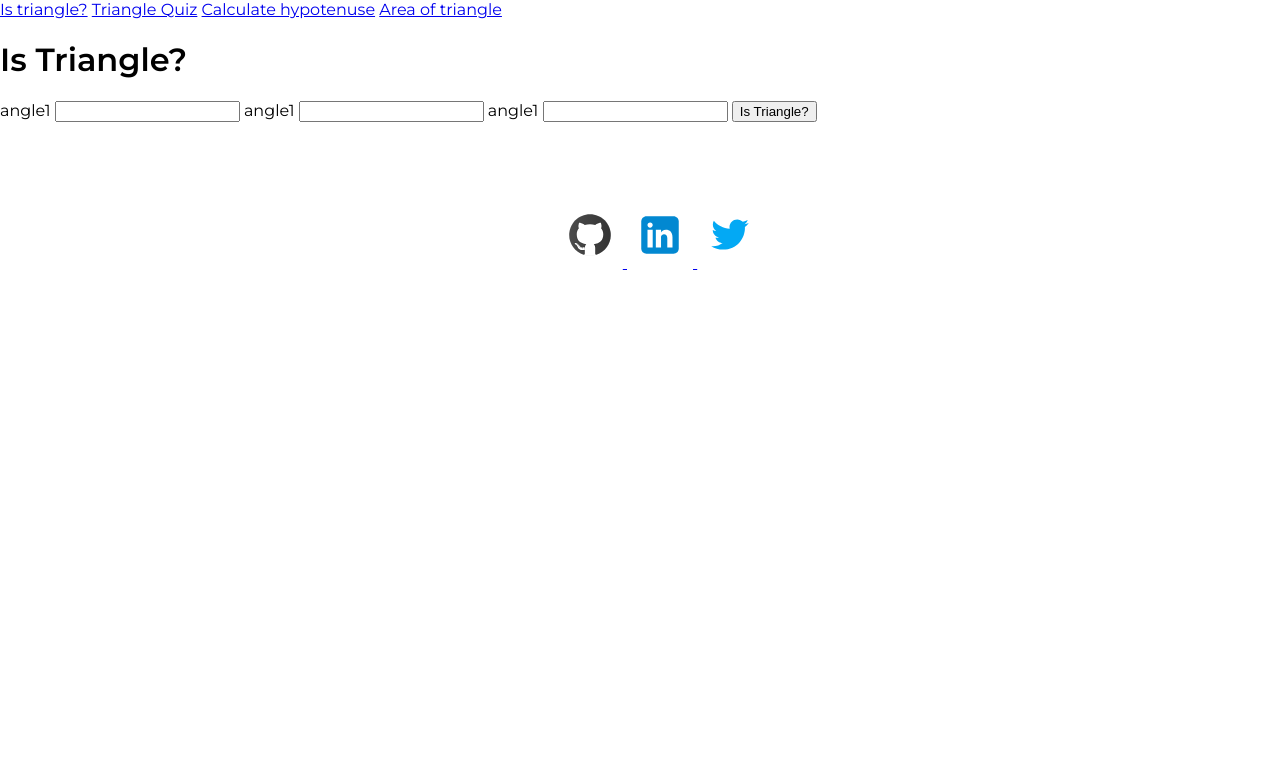
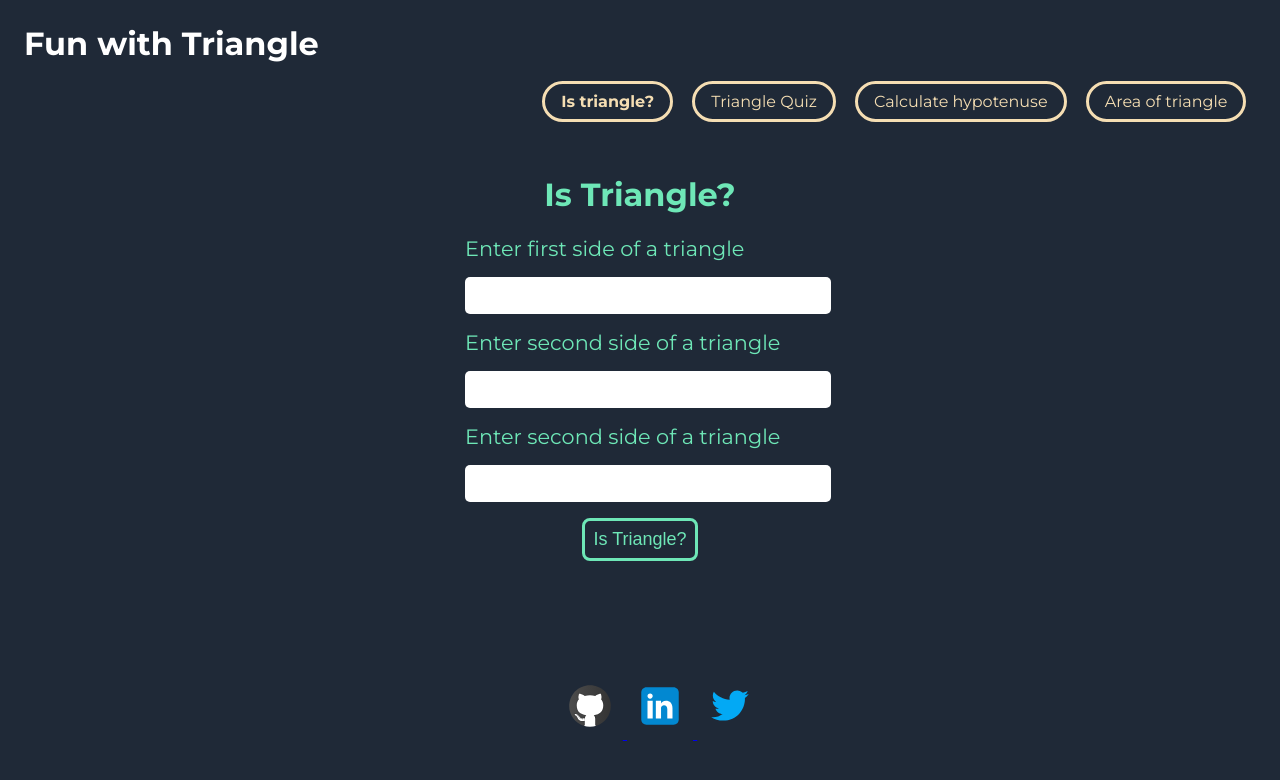
Before and after one commit to Santoshdandin/Fun-with-Triangles, a plain HTML site: page istriangle.html in a window 1280 px wide. Drawn offline with Linux system fonts and the light colour scheme.

```diff
--- a/area.css
+++ b/area.css
@@ -5,10 +5,6 @@
 :root {
     --primary-dark: #1F2937;
     --prmary-green: #6EE7B7;
-
-
-        --off-white: #f3f4f6;
-        --dark-gray:#6b7280;
 
 }
 
@@ -48,7 +44,9 @@ label {
     font-size: large;
     margin: 1rem 0;
   }
-
+  #formula {
+    text-align: center;
+  }
 
 
 
--- a/hypotenuse.css
+++ b/hypotenuse.css
@@ -1,4 +1,149 @@
-/* footer */
+@import url('https://fonts.googleapis.com/css2?family=Montserrat:wght@400;700&display=swap');
+
+
+
+:root {
+    --primary-dark: #1F2937;
+    --prmary-green: #6EE7B7;
+
+
+        --off-white: #f3f4f6;
+        --dark-gray:#6b7280;
+
+}
+
+
+body {
+    background-color: var(--primary-dark);
+    color: var(--prmary-green);
+    font-family: 'Montserrat', sans-serif;
+}
+
+
+h1 {
+    text-align: center;
+    margin-top: 20px;
+}
+
+.container {
+    width:300px;
+    margin: auto;
+}
+
+
+
+input,label {
+  display: block;
+  margin-top: 00.5rem;
+  width: 100%;
+}
+
+label {
+  font-weight: 500;
+  font-size: 1.3rem;
+}
+
+input {
+  border-radius: 5px;
+  padding: 0.5rem;
+  border: transparent;
+  font-size: large;
+  margin: 1rem 0;
+}
+
+  #formula {
+    text-align: center;
+  }
+
+
+
+
+
+#hypotenuse-btn {
+    display: block;
+    margin: auto;
+    margin-top: 1rem;
+    background: transparent;
+  border: solid;
+  color: var(--prmary-green);
+  border-color: var(--prmary-green);
+  border-width: medium;
+  padding: 0.5rem;
+  border-radius: 0.5rem;
+  font-size: large;
+  cursor: pointer;
+  text-align: center;
+}
+
+
+#output {
+    display: block;
+    margin: auto;
+    margin-top: 1rem;
+    width: 100%;
+    text-align: center;
+    padding: 0.5rem;
+    font-size: x-large;
+    border-color: var(--black);
+    border-width: medium;
+    border-radius: 5px;
+  }
+
+
+
+  .navigation{
+    color: white;
+    padding: 1rem;
+    border-bottom-left-radius: 1rem;
+}
+
+.navigation .nav-brand {
+    font-weight: bold;
+    font-size: 2rem;
+}
+
+.navigation .nav-pills {
+    /* text-align: right; */
+    color: white;
+    flex-direction: row;
+    display: flex;
+    flex-wrap: wrap;
+    justify-content: flex-end;
+}
+
+.list-non-bullet {
+  list-style: none;
+}
+
+
+
+.navigation .link-active {
+    font-weight: bold;
+}
+
+.list-non-bullet {
+    list-style: none;
+}
+
+.list-item-inline {
+    display: inline;
+    padding: 0rem 0.5rem;
+}
+
+/**Links**/
+.link {
+    box-sizing: border-boxss;
+    text-decoration: none;
+    padding: 0.5rem 1rem;
+    color: wheat;
+    display: flex;
+  border: solid;
+  border-radius: 3rem;
+  margin: 0.1rem;
+}
+
+
+  /* footer */
 
 footer {
     text-align: center;
--- a/istriangle.css
+++ b/istriangle.css
@@ -1,20 +1,138 @@
-
-@import url("https://fonts.googleapis.com/css2?family=Montserrat:wght@400;500;600&display=swap");
-
+@import url('https://fonts.googleapis.com/css2?family=Montserrat:wght@400;700&display=swap');
 
 
 
 :root {
-  --primary-color: #7c3aed;
+    --primary-dark: #1F2937;
+    --prmary-green: #6EE7B7;
+
 }
 
+
 body {
-  font-family: "Montserrat", sans-serif;
-  margin: auto;
-  text-decoration: none;
+    background-color: var(--primary-dark);
+    color: var(--prmary-green);
+    font-family: 'Montserrat', sans-serif;
 }
 
-/* footer */
+
+h1 {
+    text-align: center;
+    margin-top: 20px;
+}
+
+.container {
+    width:350px;
+    margin: auto;
+}
+
+
+
+input,label {
+  display: block;
+  margin-top: 0.5rem;
+  width: 100%;
+}
+
+label {
+  font-weight: 500;
+  font-size: 1.3rem;
+}
+
+input {
+  border-radius: 5px;
+  padding: 0.5rem;
+  border: transparent;
+  font-size: large;
+  margin: 1rem 0;
+}
+
+
+#is-triangle-btn {
+    display: block;
+    margin: auto;
+    margin-top: 1rem;
+    background: transparent;
+  border: solid;
+  color: var(--prmary-green);
+  border-color: var(--prmary-green);
+  border-width: medium;
+  padding: 0.5rem;
+  border-radius: 0.5rem;
+  font-size: large;
+  cursor: pointer;
+  text-align: center;
+}
+
+
+#output {
+    display: block;
+    margin: auto;
+    margin-top: 1rem;
+    width: 100%;
+    text-align: center;
+    padding: 0.5rem;
+    font-size: x-large;
+    border-color: var(--black);
+    border-width: medium;
+    border-radius: 5px;
+  }
+
+
+
+  .navigation{
+    color: white;
+    padding: 1rem;
+    border-bottom-left-radius: 1rem;
+}
+
+.navigation .nav-brand {
+    font-weight: bold;
+    font-size: 2rem;
+}
+
+.navigation .nav-pills {
+    /* text-align: right; */
+    color: white;
+    flex-direction: row;
+    display: flex;
+    flex-wrap: wrap;
+    justify-content: flex-end;
+}
+
+.list-non-bullet {
+  list-style: none;
+}
+
+
+
+.navigation .link-active {
+    font-weight: bold;
+}
+
+.list-non-bullet {
+    list-style: none;
+}
+
+.list-item-inline {
+    display: inline;
+    padding: 0rem 0.5rem;
+}
+
+/**Links**/
+.link {
+    box-sizing: border-boxss;
+    text-decoration: none;
+    padding: 0.5rem 1rem;
+    color: wheat;
+    display: flex;
+  border: solid;
+  border-radius: 3rem;
+  margin: 0.1rem;
+}
+
+
+  /* footer */
 
 footer {
     text-align: center;
--- a/istriangle.html
+++ b/istriangle.html
@@ -8,25 +8,41 @@
     <link rel="stylesheet" href="istriangle.css">
 </head>
 <body>
-    <nav>
-        <a href="istriangle.html">Is triangle?</a>
-        <a href="quiz.html">Triangle Quiz</a>
-        <a href="hypotenuse.html">Calculate hypotenuse</a>
-        <a href="area.html">Area of triangle</a>
-    </nav>
+  <nav class="navigation ">
+    <div
+    class="nav-brand">Fun with Triangle
+    </div>
+    <ul class="list-non-bullet
+    nav-pills">
+        <li class="list-item-inline">
+            <a class="link link-active" href="istriangle.html">Is triangle?</a>
+        </li>
+        <li class="list-item-inline">
+            <a class="link" href="quiz.html">Triangle Quiz</a>
+        </li>
+        <li class="list-item-inline">
+            <a class="link" href="hypotenuse.html">Calculate hypotenuse</a>
+        </li>
+        <li class="list-item-inline">
+            <a class="link" href="area.html">Area of triangle</a>
+        </li>
+    </ul>
+</nav>
 
     <h1>Is Triangle?</h1>
-    <label for="angle1">angle1</label>
+    <div class="container">
+    <label for="angle1">Enter first side of a triangle</label>
     <input type="number" class="angle-input"/>
 
-    <label for="angle2">angle1</label>
+    <label for="angle2">Enter second side of a triangle</label>
     <input type="number" class="angle-input"/>
 
-    <label for="angle3">angle1</label>
+    <label for="angle3">Enter second side of a triangle</label>
     <input type="number" class="angle-input"/>
 
     <button id="is-triangle-btn">Is Triangle?</button>
     <div id="output"></div>
+  </div>
 
     <footer>
         <ul class="footer-list">
```
Also changed, not shown: area.html (+3 -0 lines), hypotenuse.html (+32 -9 lines), quiz.html (+20 -6 lines).
